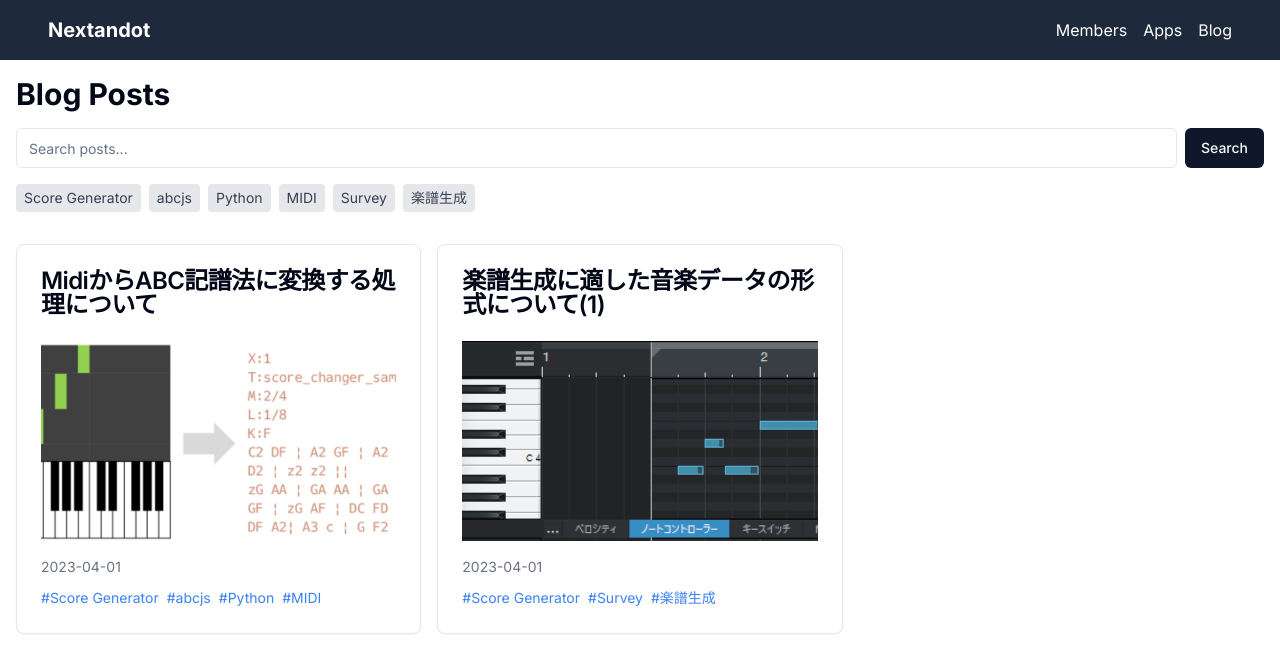
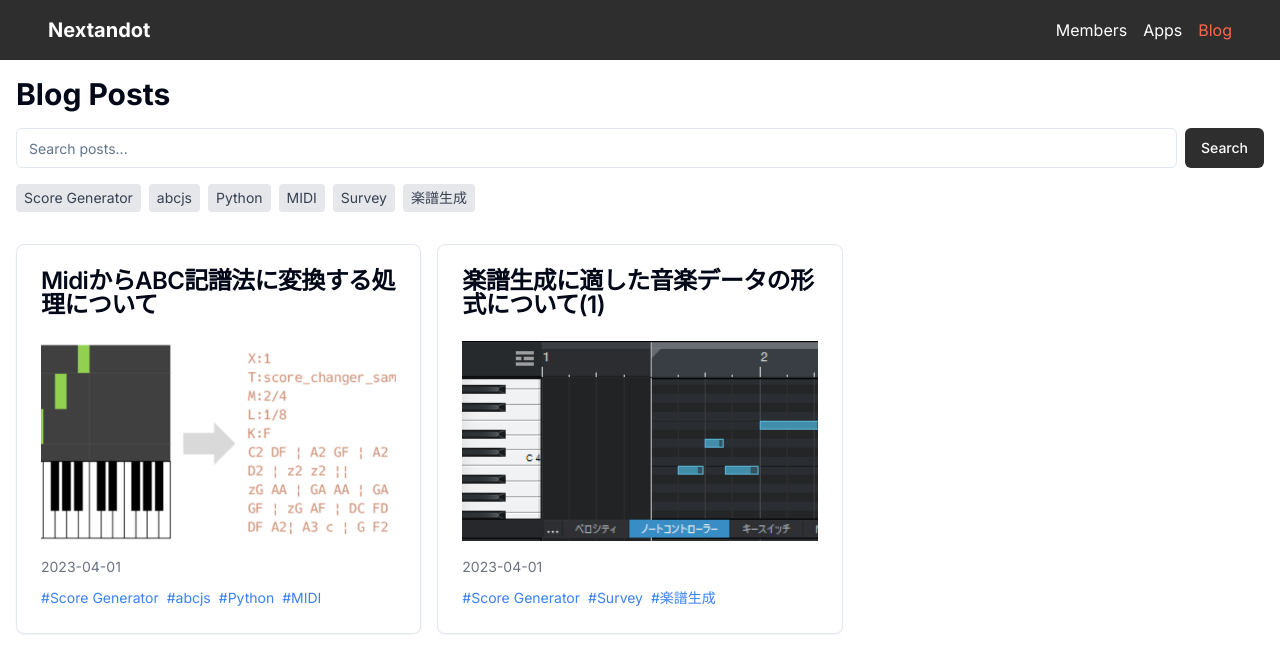
Before and after one commit to nextandot/nextandot.github.io, a Next.js app: page /blog in a window 1280 px wide. Shown: the top 672 px of the page. Built offline with nearby package versions, Linux system fonts and the light colour scheme.

Commit message:
feat: update theme color

```diff
--- /dev/null
+++ b/app/Navigation.tsx
@@ -0,0 +1,21 @@
+'use client';
+
+import Link from 'next/link'
+import { usePathname } from 'next/navigation'
+
+export default function Navigation() {
+  const pathname = usePathname();
+
+  return (
+    <nav className="bg-[#2E2E2E] text-white p-4">
+      <div className="container mx-auto flex justify-between items-center">
+        <Link href="/" className="text-xl font-bold">Nextandot</Link>
+        <div className="space-x-4">
+          <Link href="/members" className={pathname === '/members' ? 'text-[#FD674C]' : ''}>Members</Link>
+          <Link href="/apps" className={pathname === '/apps' ? 'text-[#FD674C]' : ''}>Apps</Link>
+          <Link href="/blog" className={pathname === '/blog' ? 'text-[#FD674C]' : ''}>Blog</Link>
+        </div>
+      </div>
+    </nav>
+  )
+}
--- a/app/apps/page.tsx
+++ b/app/apps/page.tsx
@@ -22,7 +22,7 @@ export default function AppsPage() {
   const apps = getProjects() as Project[];
 
   return (
-    <div className="container mx-auto px-4">
+    <div>
       <h1 className="text-3xl font-bold mb-8">Our Applications</h1>
       <div className="grid grid-cols-1 md:grid-cols-2 lg:grid-cols-3 gap-8">
         {apps.map((app) => (
--- a/app/layout.tsx
+++ b/app/layout.tsx
@@ -1,7 +1,7 @@
 import './globals.css'
 import type { Metadata } from 'next'
 import { Inter } from 'next/font/google'
-import Link from 'next/link'
+import Navigation from './Navigation'
 
 const inter = Inter({ subsets: ['latin'] })
 
@@ -18,16 +18,7 @@ export default function RootLayout({
   return (
     <html lang="en">
       <body className={inter.className}>
-        <nav className="bg-slate-800 text-white p-4">
-          <div className="container mx-auto flex justify-between items-center">
-            <Link href="/" className="text-xl font-bold">Nextandot</Link>
-            <div className="space-x-4">
-              <Link href="/members">Members</Link>
-              <Link href="/apps">Apps</Link>
-              <Link href="/blog">Blog</Link>
-            </div>
-          </div>
-        </nav>
+        <Navigation />
         <main className="container mx-auto p-4">
           {children}
         </main>
--- a/app/members/page.tsx
+++ b/app/members/page.tsx
@@ -65,11 +65,11 @@ const members = [
 
   export default function MembersPage() {
     return (
-      <div className="container mx-auto px-4">
-        <h1 className="text-3xl font-bold mb-8">Our Team Members</h1>
-        <div className="grid grid-cols-1 md:grid-cols-2 lg:grid-cols-3 gap-8">
-          {members.map((member, index) => (
-            <Card key={index} className="overflow-hidden flex flex-col items-center">
+      <div>
+      <h1 className="text-3xl font-bold mb-8">Our Team Members</h1>
+      <div className="grid grid-cols-1 md:grid-cols-2 lg:grid-cols-3 gap-8">
+        {members.map((member, index) => (
+          <Card key={index} className="overflow-hidden flex flex-col items-center">
               <div className="w-64 h-64 overflow-hidden">
                 <img
                   src={member.imageUrl}
--- a/app/page.tsx
+++ b/app/page.tsx
@@ -15,9 +15,6 @@ export default function Home() {
     <div>
       <h1 className="text-4xl font-bold mb-4">Nextandotのページへようこそ</h1>
       <p className="mb-4">Nextandotで開発したプロジェクトや開発ブログを載せています。</p>
-      <Button asChild>
-        <a href="/blog">ブログへ</a>
-      </Button>
     </div>
   )
 }
--- a/components/search-bar.tsx
+++ b/components/search-bar.tsx
@@ -25,7 +25,10 @@ export function SearchBar({ onSearch }: SearchBarProps) {
         placeholder="Search posts..."
         className="flex-grow"
       />
-      <Button type="submit">Search</Button>
+      <Button
+        type="submit"
+        className="bg-[#2E2E2E] hover:bg-[#1E1E1E] text-white"
+      >Search</Button>
     </form>
   )
 }
--- a/components/tag-list.tsx
+++ b/components/tag-list.tsx
@@ -13,7 +13,9 @@ export function TagList({ tags, selectedTag, onTagSelect }: TagListProps) {
         <span
           key={tag}
           className={`px-2 py-1 text-sm rounded cursor-pointer ${
-            selectedTag === tag ? 'bg-blue-500 text-white' : 'bg-gray-200 text-gray-700'
+            selectedTag === tag
+              ? 'bg-[#FD674C] text-white'
+              : 'bg-gray-200 text-gray-700 hover:bg-gray-300'
           }`}
           onClick={() => onTagSelect(tag)}
         >
```
